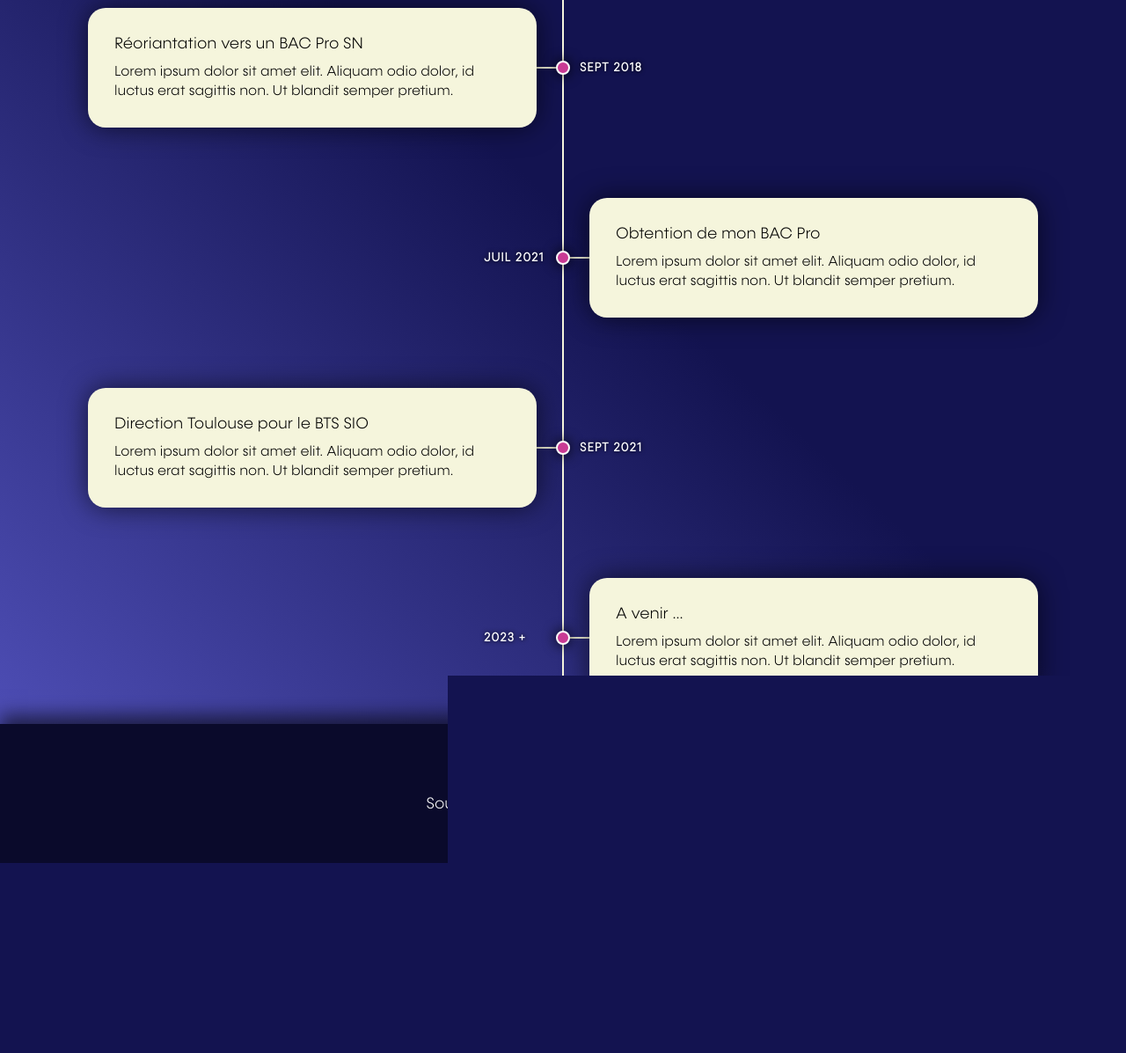
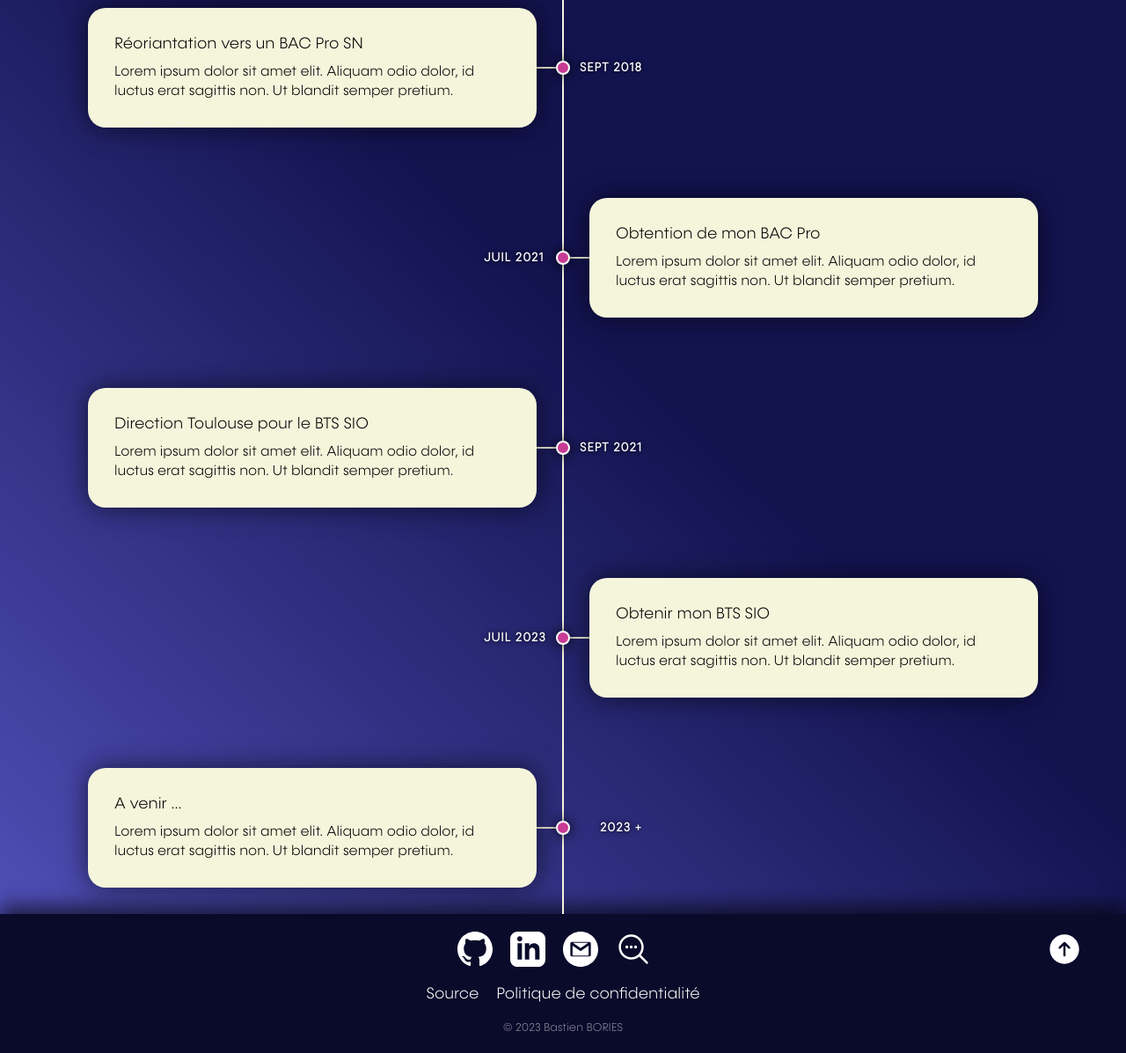
Before and after one commit to Ast415/Portfolio, a PHP site: page /index.php?action=parcours in a window 1280 px wide. Shown: the part 503-1700 px from the top of the page at 88% size. Before the commit the page ends 1484 px from the top, so only its background shows below. Run offline with PHP 8.4, Linux system fonts and the light colour scheme.

Commit message:
Update vueParcours.php

```diff
--- a/vue/vueParcours.php
+++ b/vue/vueParcours.php
@@ -51,6 +51,16 @@
         </div>
       </div>
       <div class="timeline-container right">
+        <div class="date">Juil 2023</div>
+        <i class="icon fa fa-certificate"></i>
+        <div class="content">
+          <h2>Obtenir mon BTS SIO</h2>
+          <p>
+            Lorem ipsum dolor sit amet elit. Aliquam odio dolor, id luctus erat sagittis non. Ut blandit semper pretium.
+          </p>
+        </div>
+      </div>
+      <div class="timeline-container left">
         <div class="date">2023 +</div>
         <i class="icon fa fa-certificate"></i>
         <div class="content">
```
